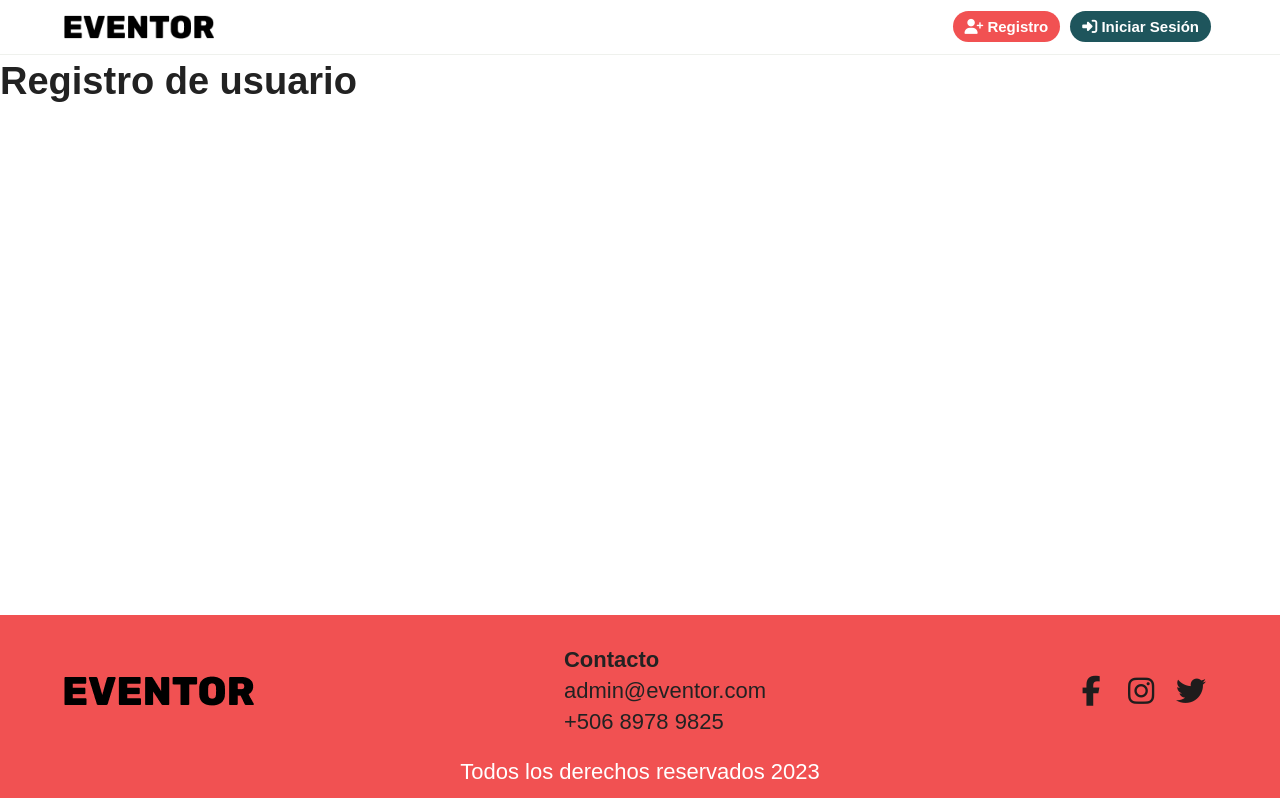
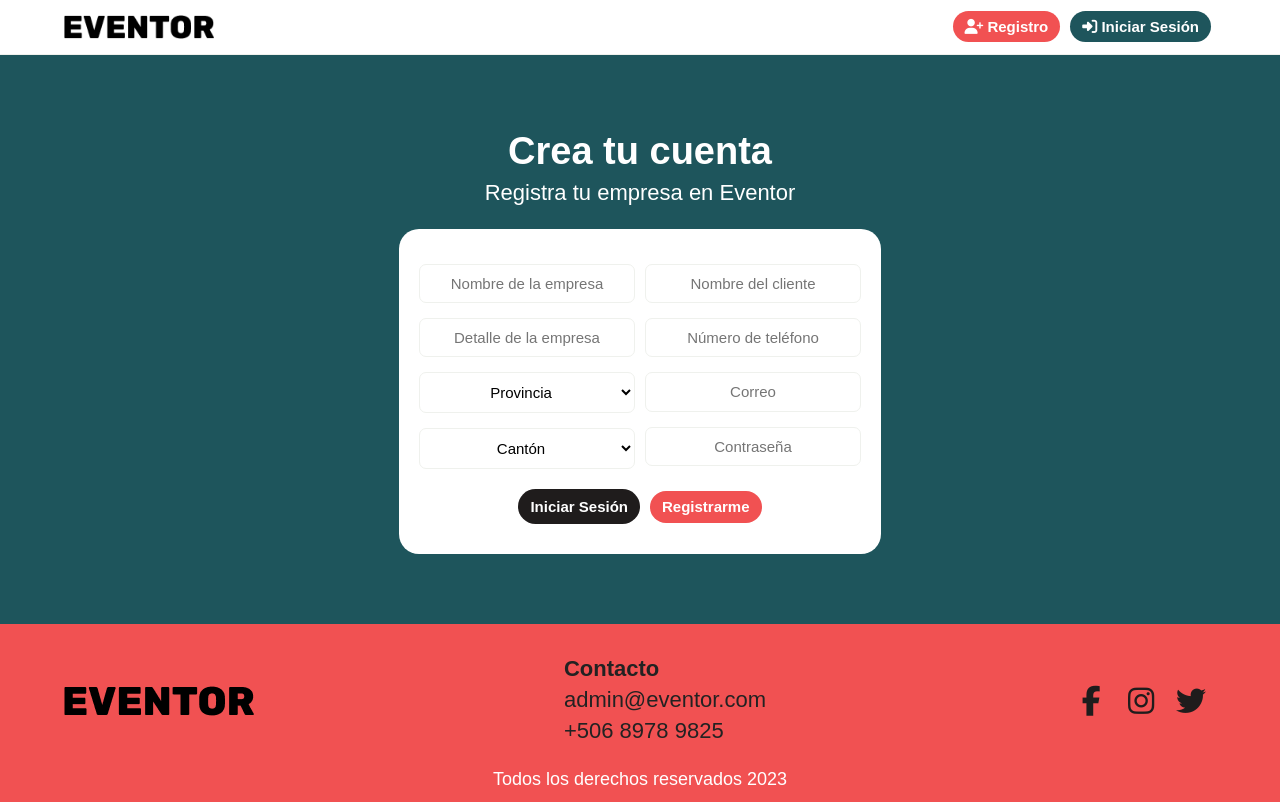
Before and after one commit to JohnSC31/eventor, a PHP site: page /eventor/signup in a window 1280 px wide. Run offline with PHP 8.4, Linux system fonts and the light colour scheme.

Commit message:
Diseño registro e inicio de sesion
Se realiza el diseño de la pagina del registro y del inicio de sesión

```diff
--- a/app/controllers/Views.php
+++ b/app/controllers/Views.php
@@ -43,9 +43,16 @@
             $this->loadView('pages/home', $data); // se carga la vista necesaria
         }
 
+        // CARGA DE INICIO DE SESION
+        public function login(){
+            $data = $this->getPageData('login','Inicio de Sesión');
+            $this->loadView('pages/login', $data); // se carga la vista necesaria
+        }
+
+
         // CARGA DE REGISTRO
         public function signup(){
-            $data = $this->getPageData('signup','Registro dE usuario');
+            $data = $this->getPageData('signup','Registro de usuario');
             $this->loadView('pages/signup', $data); // se carga la vista necesaria
         }
 
--- a/app/views/pages/signup.php
+++ b/app/views/pages/signup.php
@@ -1 +1,52 @@
-<h1>Registro de usuario</h1>
+<div class="signup-container">
+    <h1>Crea tu cuenta</h1>
+    <p>Registra tu empresa en Eventor</p>
+
+
+    <div class="form-container">
+        <form id="login_form" method="post" enctype="multipart/form-data">
+            <div class="col_2 form-input-container">
+
+                <div class="col">
+                    <div class="field">
+                        <input type="text" name="company-name" id="company-name" placeholder="Nombre de la empresa" required>
+                    </div>
+                    <div class="field">
+                        <input type="text" name="company-detail" id="company-detail" placeholder="Detalle de la empresa" required>
+                    </div>
+                    <div class="field">
+                        <select name="provincias" id="select-province" required>
+                            <!-- se cargan las provincias de la base de datos -->
+                            <option value="0" selected >Provincia</option>
+                        </select>
+                    </div>
+                    <div class="field">
+                        <select name="cantones" id="select-cantons" required>
+                            <!-- se cargan los cantones de la base de datos -->
+                            <option value="0" selected >Cantón</option>
+                        </select>
+                    </div>
+                </div>
+
+                <div class="col">
+                    <div class="field">
+                        <input type="text" name="nombre cliente" id="client-name" placeholder="Nombre del cliente" required>
+                    </div>
+                    <div class="field">
+                        <input type="text" id="phone" name="phone" data-mask="0000-0000" placeholder="Número de teléfono" required />
+                    </div>
+                    <div class="field">
+                        <input type="email" name="correo electronico" id="email" placeholder="Correo" required>
+                    </div>
+                    <div class="field">
+                        <input type="password" name="contraseña" id="password" placeholder="Contraseña" required>
+                    </div>
+                </div>
+            </div><!-- .form-input-container -->
+            <div class="submit col_2">
+            <a href="<?php echo URL_PATH; ?>login" class="btn btn_black">Iniciar Sesión</a>
+                <input type="submit" class="btn btn_red" value="Registrarme">
+            </div>
+        </form>
+    </div>
+</div>
--- a/public/css/main.css
+++ b/public/css/main.css
@@ -109,6 +109,7 @@ textarea {
 
     /* radius objects */
     --radius: 2rem;
+    --formRadius: .7rem;
 }
 
 html{
@@ -301,12 +302,13 @@ form .field label{
 form .field input,
 form .field select,
 form .field textarea{
-    padding: .5rem;
+    padding: 1rem;
     font-size: 1.5rem;
-    border-radius: var(--radius);
+    border-radius: var(--formRadius);
     background-color: transparent;
     width: 100%;
-    border: none;
+    border: 1px solid var(--grey);
+    text-align: center;
 }
 
 form .field input[type=checkbox]{
@@ -337,6 +339,10 @@ form .submit{
     align-items: center;
     justify-content: center;
     padding: 2rem 0 1rem 0;
+}
+
+form .submit > input:last-child{
+    margin-left: 1rem;
 }
 
 /* ///////////////////------------------------CSS MODAL------------------------///////////// */
@@ -509,6 +515,11 @@ footer div.rights{
     color: var(--white);
     text-align: center;
     padding-top: 2rem;
+    font-size: 1.8rem!important;
+}
+
+footer div.rights p{
+    font-size: 1.8rem!important;
 }
 
 /*////////////////////// -------------------------- HOME --------------------------------------------- ///////////////////////*/
@@ -687,32 +695,35 @@ section.our-team div.team-container div.translucent-layer{
         height: 20rem;
     }
 }
-/*////////////////////// -------------------------- SIGNUP --------------------------------------------- ///////////////////////*/
-section.signup{
-   padding: 3rem 0;
-   background-color: var(--blue);
-   height: 90vh;
-   display: flex;
-   flex-direction: column;
-   align-items: center;
-}
-section.signup h1{
-    color: var(--white);
+
+/*////////////////////// -------------------------- LOGIN / INICIO SESION --------------------------------------------- ///////////////////////*/
+body#login main,
+body#signup main{
+    background-color: var(--green);
+    display: flex;
+    align-items: center;
+    justify-content: center;
 }
 
-div.signup_form {
+body#login div.login-container,
+body#signup div.signup-container{
+   color: var(--white);
+   text-align: center;
+}
+
+body#signup div.signup-container{
+    padding: 7rem 0;
+ }
+
+body#login div.form-container,
+body#signup div.form-container{
     background-color: var(--white);
     border-radius: var(--radius);
     padding: 2rem;
-    width: 30%;
-}
-div.signup_form form .field label{
-    color: var(--blue);
-}
-div.signup_form form .field input{
-   border: 2px solid var(--blue)
+    margin-top: 2rem;
 }
 
+/*////////////////////// -------------------------- SIGNUP/ REGISTRO --------------------------------------------- ///////////////////////*/
 /*  -----------RESPONSIVE SIGNUP FORM----------------*/
 @media only screen and (max-width: 1120px) {
     div.signup_form{
```
Also changed, not shown: other parts of public/css/main.css (+0 -52 lines), app/views/pages/login.php (added, +20 -0 lines).
